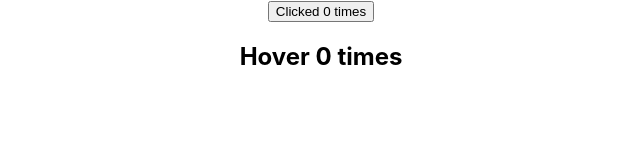
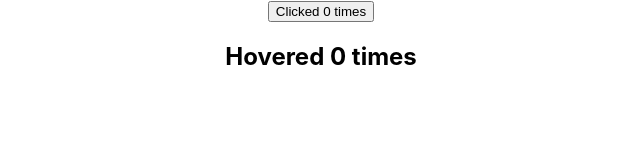
Before and after one commit to Soumya1910/Reactjs-basic, a React (Create React App) app: page / in a window 1280 px wide. Shown: the top 160 px of the page, without its empty margins (319-959 px from the left). Built offline with nearby package versions, Linux system fonts and the light colour scheme.

Commit message:
React Render props concept with example

```diff
--- a/src/App.js
+++ b/src/App.js
@@ -3,7 +3,8 @@ import './App.css';
 import Greet from './component/Functional_Component_Example';
 import Welcome from './component/Class_Component_Example';
 import Message from './component/State_Component_Example';
-import Counter from './component/Counter';
+// import Counter from './component/Counter';
+import Counter from './component/renderFunction/Counter';
 import FunctionClick from './component/FunctionClick';
 import ClassClick from './component/ClassClick';
 import EventBind from './component/EventBind';
@@ -25,6 +26,8 @@ import Hero from './component/Hero';
 import ErrorBoundary from './component/ErrorBoundary';
 import ClickCounter from './component/higherOrderFunction/ClickCounter';
 import HoverCounter from './component/higherOrderFunction/OverCounter';
+import ClickMouseTwo from './component/renderFunction/ClickMouseTwo';
+import HoverCounterTwo from './component/renderFunction/HoverCounterTwo';
 
 function App() {
   return (
@@ -74,8 +77,15 @@ function App() {
         <Hero heroName='Joker' />
       </ErrorBoundary> */}
 
-      <ClickCounter />
-      <HoverCounter />
+      {/* <ClickCounter />
+      <HoverCounter /> */}
+
+      {/* <ClickMouseTwo/>
+      <HoverCounterTwo /> */}
+
+      <Counter render={(counter, incrementHandler) => <ClickMouseTwo counter={counter} incrementHandler={incrementHandler} />} />
+
+      <Counter render={(counter, incrementHandler) => <HoverCounterTwo counter={counter} incrementHandler={incrementHandler} />} />
 
     </div>
   );
--- /dev/null
+++ b/src/component/renderFunction/ClickMouseTwo.js
@@ -0,0 +1,15 @@
+import React, { Component } from 'react'
+
+class ClickMouseTwo extends Component {
+
+  render() {
+      const {counter, incrementHandler} = this.props;
+    return (
+      <div>
+        <button onClick={incrementHandler}>Clicked {counter} times</button>
+      </div>
+    )
+  }
+}
+
+export default ClickMouseTwo
--- /dev/null
+++ b/src/component/renderFunction/Counter.js
@@ -0,0 +1,31 @@
+import React, { Component } from 'react'
+
+/*
+The term "render prop" refers to a technique for sharing code between React Components using a prop whose value is a function.
+*/
+
+class Counter extends Component {
+
+    constructor(props) {
+        super(props)
+
+        this.state = {
+           counter : 0
+        }
+      }
+
+      incrementHandler = () => {
+          this.setState({counter : this.state.counter + 1});
+      }
+
+
+  render() {
+    return (
+      <>
+        {this.props.render(this.state.counter, this.incrementHandler)}
+      </>
+    )
+  }
+}
+
+export default Counter
--- /dev/null
+++ b/src/component/renderFunction/HoverCounterTwo.js
@@ -0,0 +1,16 @@
+import React, { Component } from 'react'
+
+class HoverCounterTwo extends Component {
+
+  render() {
+      const {counter, incrementHandler} = this.props;
+    return (
+        <div>
+            <h2 onMouseOver={incrementHandler}>Hovered {counter} times</h2>
+        </div>
+
+    )
+  }
+}
+
+export default HoverCounterTwo
```
